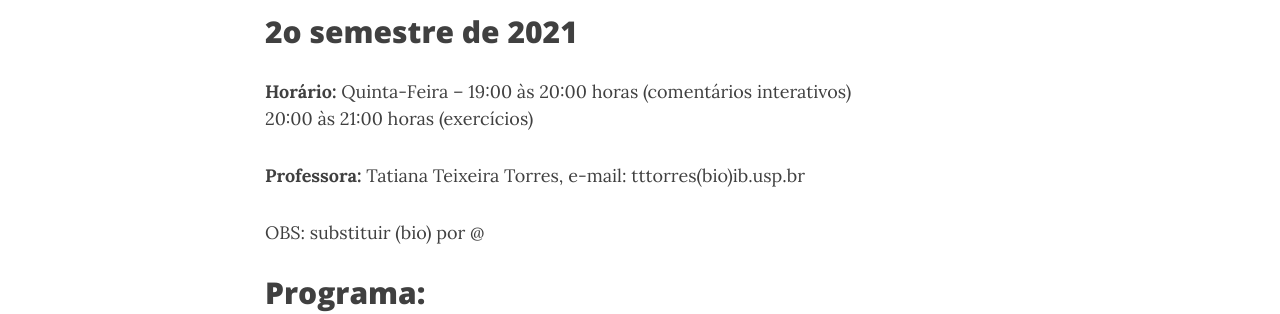
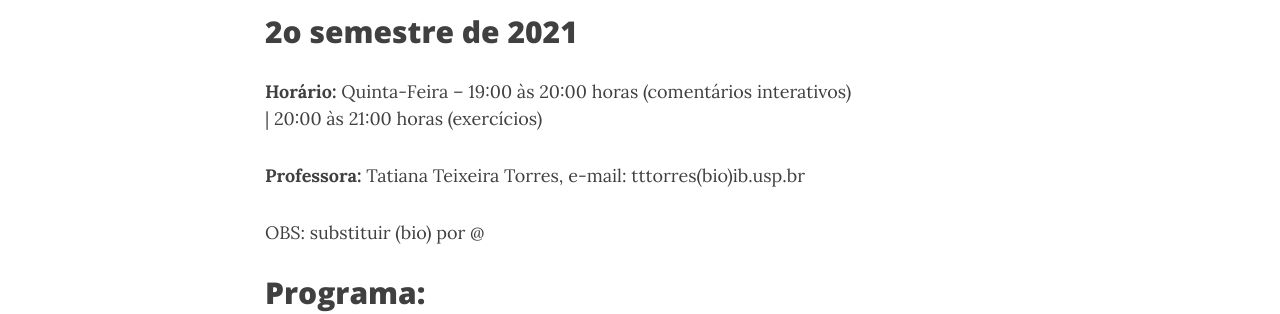
Before and after one commit to tttorres/introprog-copy, a Jekyll site: the page built from programa.md, in a window 1280 px wide and 900 px high. Shown: the part 307-621 px from the top of the window. Built offline with Jekyll 4.4.1, drawn with Linux system fonts in a browser that asks for light colours; nearby versions of some CDN libraries.

```diff
--- a/programa.md
+++ b/programa.md
@@ -8,7 +8,7 @@ subtitle: Introdução à Programação de Computadores para Biologia
 ## 2o semestre de 2021
 
 **Horário:**    Quinta-Feira – 19:00 às 20:00 horas  (comentários interativos)\
-                               20:00 às 21:00 horas  (exercícios)
+|                              20:00 às 21:00 horas  (exercícios)
 
 **Professora:** Tatiana Teixeira Torres, e-mail: tttorres(bio)ib.usp.br
 
```
